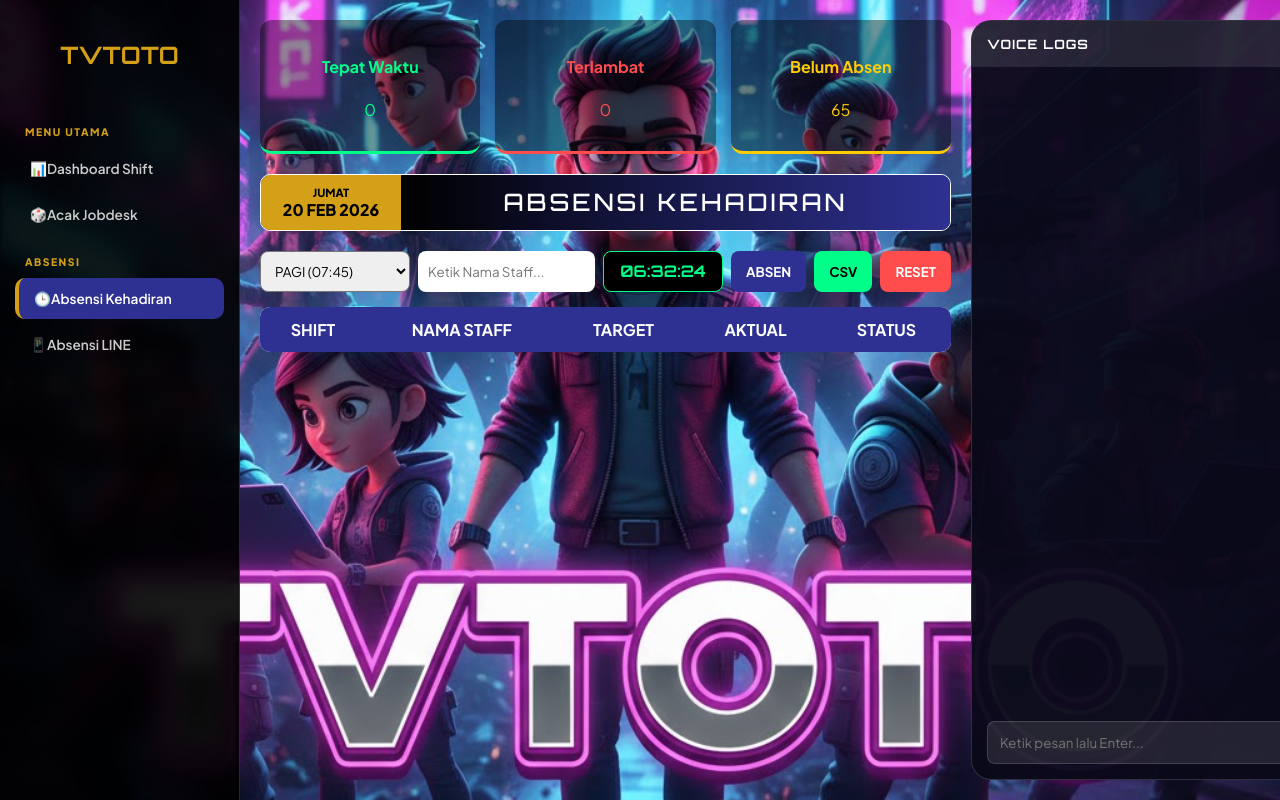
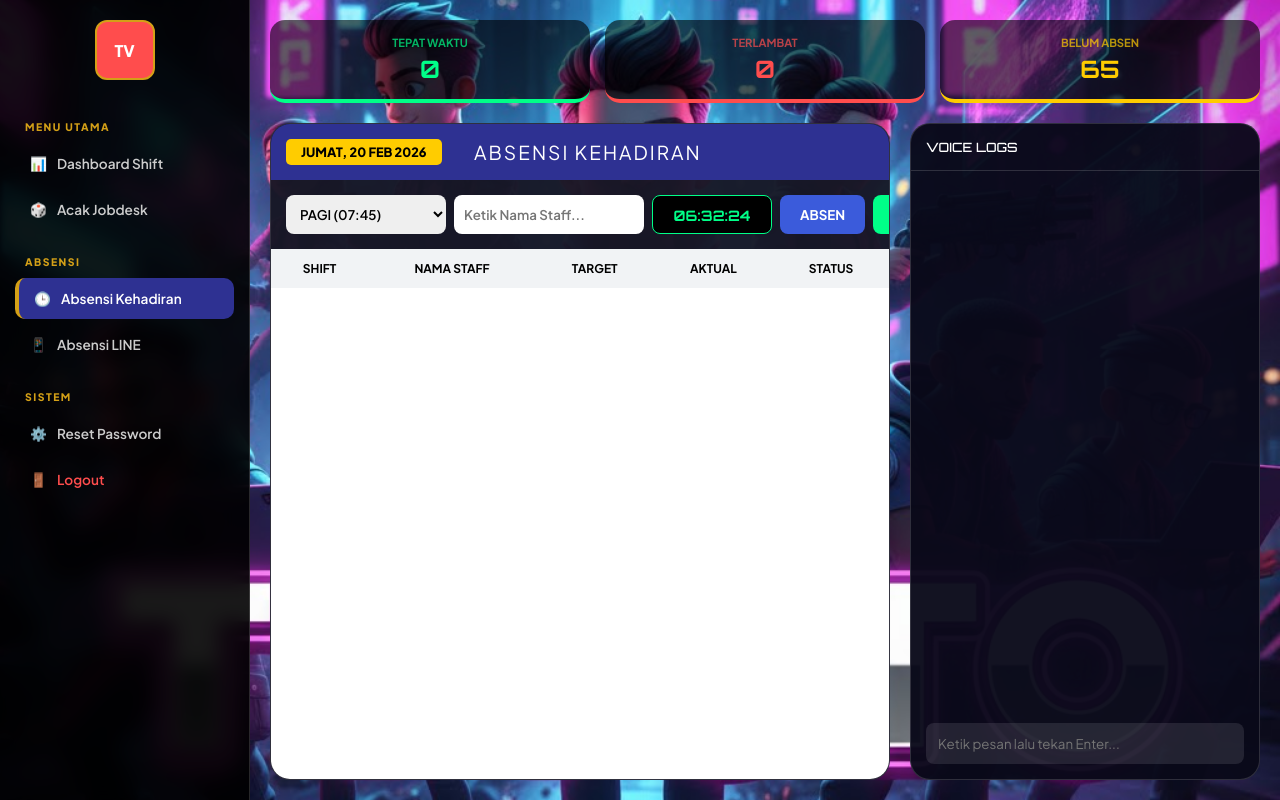
Before and after one commit to franciscomaniks-cell/AbsensiTVTOTO, a plain HTML site: page index.html in a window 1280 px wide. Drawn offline with Linux system fonts and the light colour scheme.

Commit message:
Update index.html

```diff
--- a/index.html
+++ b/index.html
@@ -9,7 +9,7 @@
         :root {
             --primary: #2e3192; --accent: #d4a017; --success: #00ff88; --danger: #ff4d4d; --warning: #ffcc00;
             --glass: rgba(10, 10, 25, 0.96); --border-glass: rgba(255, 255, 255, 0.15);
-            --sidebar-width: 240px;
+            --sidebar-width: 250px;
         }
         * { box-sizing: border-box; font-family: 'Plus Jakarta Sans', sans-serif; transition: all 0.2s ease; }
         body { margin: 0; padding: 0; background: #000 url('background.jpg') no-repeat center center fixed; background-size: cover; height: 100vh; overflow: hidden; color: #fff; display: flex; }
@@ -17,167 +17,232 @@
         /* --- SIDEBAR --- */
         #sidebar {
             width: var(--sidebar-width); background: rgba(0, 0, 0, 0.9); backdrop-filter: blur(10px);
-            border-right: 1px solid var(--border-glass); padding: 20px 15px; display: flex; flex-direction: column;
+            border-right: 1px solid var(--border-glass); padding: 20px 15px; display: flex; flex-direction: column; z-index: 100;
         }
-        .menu-label { font-size: 0.65rem; font-weight: 800; color: var(--accent); letter-spacing: 1.5px; margin: 15px 0 10px 10px; text-transform: uppercase; }
-        .menu-item { display: flex; align-items: center; padding: 12px 15px; margin-bottom: 5px; border-radius: 10px; cursor: pointer; color: #ccc; font-size: 0.85rem; font-weight: 600; }
+        .sidebar-logo { width: 60px; height: 60px; background: var(--danger); border-radius: 12px; margin: 0 auto 20px; display: flex; align-items: center; justify-content: center; font-weight: 900; color: white; border: 2px solid var(--accent); }
+        .menu-label { font-size: 0.65rem; font-weight: 800; color: var(--accent); letter-spacing: 1.5px; margin: 20px 0 10px 10px; text-transform: uppercase; }
+        .menu-item { display: flex; align-items: center; padding: 12px 15px; margin-bottom: 5px; border-radius: 10px; cursor: pointer; color: #ccc; font-size: 0.85rem; font-weight: 600; text-decoration: none; }
+        .menu-item:hover { background: rgba(255,255,255,0.1); color: #fff; }
         .menu-item.active { background: var(--primary); color: #fff; border-left: 4px solid var(--accent); }
+        .menu-item span { margin-right: 10px; }
 
         /* --- MAIN CONTENT --- */
-        #mainApp { flex: 1; padding: 20px; overflow-y: auto; display: none; }
-        .main-grid { display: grid; grid-template-columns: 1fr 350px; gap: 20px; height: 100%; }
+        #mainContainer { flex: 1; display: flex; flex-direction: column; height: 100vh; overflow: hidden; }
+        .top-stats { display: grid; grid-template-columns: repeat(3, 1fr); gap: 15px; padding: 20px; }
+        .stat-card { background: rgba(0,0,0,0.6); padding: 15px; border-radius: 15px; border-bottom: 4px solid #fff; text-align: center; }
+        .stat-card h4 { margin: 0; font-size: 0.7rem; opacity: 0.7; text-transform: uppercase; }
+        .stat-card p { margin: 5px 0 0; font-family: 'Orbitron'; font-size: 1.5rem; font-weight: 700; }
 
-        /* Judul diperbaharui ke Absensi Kehadiran */
-        .header-bar { display: flex; border: 1px solid #fff; border-radius: 10px; overflow: hidden; margin-bottom: 20px; }
-        .date-box { background: var(--accent); color: #000; padding: 10px 20px; text-align: center; min-width: 140px; font-weight: 800; }
-        .title-box { background: linear-gradient(90deg, #000, var(--primary)); flex: 1; display: flex; align-items: center; justify-content: center; font-family: 'Orbitron'; font-size: 1.5rem; letter-spacing: 3px; }
+        .app-grid { display: grid; grid-template-columns: 1fr 350px; gap: 20px; padding: 0 20px 20px; flex: 1; overflow: hidden; }
 
-        .stat-grid { display: grid; grid-template-columns: repeat(3, 1fr); gap: 15px; margin-bottom: 20px; }
-        .stat-card { padding: 15px; border-radius: 12px; text-align: center; background: rgba(0,0,0,0.4); border-bottom: 3px solid #fff; }
+        /* --- PANEL KIRI (ABSENSI) --- */
+        .absen-panel { background: var(--glass); border-radius: 20px; border: 1px solid var(--border-glass); display: flex; flex-direction: column; overflow: hidden; }
+        .header-blue { background: var(--primary); padding: 15px; display: flex; justify-content: space-between; align-items: center; font-family: 'Orbitron'; }
+        .header-blue .title { font-size: 1.2rem; letter-spacing: 2px; }
 
-        .tool-bar { display: grid; grid-template-columns: 150px 1fr 120px auto auto auto; gap: 8px; margin-bottom: 15px; }
-        .table-wrap { background: #fff; border-radius: 10px; color: #000; overflow-y: auto; max-height: calc(100vh - 350px); }
+        .date-badge { background: var(--warning); color: #000; padding: 5px 15px; border-radius: 5px; font-weight: 800; font-size: 0.8rem; }
+
+        .control-row { display: grid; grid-template-columns: 160px 1fr 120px auto auto auto; gap: 8px; padding: 15px; background: rgba(255,255,255,0.05); }
+        .control-row input, .control-row select { padding: 10px; border-radius: 8px; border: none; outline: none; font-weight: 600; }
+        .btn { padding: 0 20px; border-radius: 8px; border: none; cursor: pointer; font-weight: bold; color: white; }
+        .btn-absen { background: #3b5bdb; }
+        .btn-csv { background: var(--success); color: #000; }
+        .btn-reset { background: var(--danger); }
+
+        .table-area { flex: 1; overflow-y: auto; background: white; color: #000; }
         table { width: 100%; border-collapse: collapse; }
-        th { background: var(--primary); color: #fff; padding: 12px; position: sticky; top: 0; }
-        td { padding: 10px; text-align: center; border-bottom: 1px solid #eee; font-weight: bold; }
+        th { background: #f1f3f5; padding: 12px; font-size: 0.75rem; text-transform: uppercase; position: sticky; top: 0; }
+        td { padding: 12px; border-bottom: 1px solid #eee; text-align: center; font-weight: 700; }
 
-        /* --- VOICE LOGS --- */
-        .sidebar-chat { background: var(--glass); border-radius: 20px; border: 1px solid var(--border-glass); display: flex; flex-direction: column; overflow: hidden; }
-        #chatWrap { flex: 1; overflow-y: auto; padding: 15px; display: flex; flex-direction: column; gap: 10px; }
-        .chat-msg { background: rgba(255,255,255,0.1); padding: 10px; border-radius: 8px; font-size: 0.85rem; border-left: 3px solid var(--accent); }
-        .chat-msg b { color: var(--accent); display: block; margin-bottom: 4px; }
+        /* --- PANEL KANAN (VOICE LOGS) --- */
+        .log-panel { background: var(--glass); border-radius: 20px; border: 1px solid var(--border-glass); display: flex; flex-direction: column; }
+        .log-header { padding: 15px; border-bottom: 1px solid var(--border-glass); font-family: 'Orbitron'; font-size: 0.8rem; }
+        #chatBox { flex: 1; overflow-y: auto; padding: 15px; display: flex; flex-direction: column; gap: 10px; }
+        .chat-item { background: rgba(255,255,255,0.05); padding: 10px; border-radius: 8px; border-left: 3px solid var(--accent); }
+        .chat-item b { color: var(--accent); font-size: 0.75rem; display: block; }
+        .chat-input { padding: 15px; }
+        .chat-input input { width: 100%; padding: 12px; border-radius: 8px; border: none; background: rgba(255,255,255,0.1); color: white; outline: none; }
     </style>
 </head>
 <body>
 
 <div id="sidebar">
-    <div style="text-align:center; margin-bottom:20px;"><h2 style="font-family:'Orbitron'; color:var(--accent);">TVTOTO</h2></div>
+    <div class="sidebar-logo">TV</div>
     <div class="menu-label">Menu Utama</div>
     <div class="menu-item"><span>📊</span> Dashboard Shift</div>
     <div class="menu-item"><span>🎲</span> Acak Jobdesk</div>
     <div class="menu-label">Absensi</div>
     <div class="menu-item active"><span>🕒</span> Absensi Kehadiran</div>
     <div class="menu-item"><span>📱</span> Absensi LINE</div>
+    <div class="menu-label">Sistem</div>
+    <div class="menu-item"><span>⚙️</span> Reset Password</div>
+    <div class="menu-item" onclick="location.reload()" style="color:var(--danger)"><span>🚪</span> Logout</div>
 </div>
 
-<div id="mainApp" style="display:block;">
-    <div class="main-grid">
-        <div class="content-left">
-            <div class="stat-grid">
-                <div class="stat-card" style="color:var(--success); border-color:var(--success)"><h4>Tepat Waktu</h4><p id="sOn">0</p></div>
-                <div class="stat-card" style="color:var(--danger); border-color:var(--danger)"><h4>Terlambat</h4><p id="sLate">0</p></div>
-                <div class="stat-card" style="color:var(--warning); border-color:var(--warning)"><h4>Belum Absen</h4><p id="sAbs">65</p></div>
+<div id="mainContainer">
+    <div class="top-stats">
+        <div class="stat-card" style="border-color:var(--success); color:var(--success)">
+            <h4>Tepat Waktu</h4><p id="countTepat">0</p>
+        </div>
+        <div class="stat-card" style="border-color:var(--danger); color:var(--danger)">
+            <h4>Terlambat</h4><p id="countTelat">0</p>
+        </div>
+        <div class="stat-card" style="border-color:var(--warning); color:var(--warning)">
+            <h4>Belum Absen</h4><p id="countBelum">65</p>
+        </div>
+    </div>
+
+    <div class="app-grid">
+        <div class="absen-panel">
+            <div class="header-blue">
+                <div class="date-badge" id="displayDate">JUMAT, 20 FEB 2026</div>
+                <div class="title">ABSENSI KEHADIRAN</div>
+                <div style="width:140px"></div>
             </div>
 
-            <div class="header-bar">
-                <div class="date-box"><div id="pDay" style="font-size:0.7rem;">HARI</div><div id="pDate">TANGGAL</div></div>
-                <div class="title-box">ABSENSI KEHADIRAN</div>
-            </div>
-
-            <div class="tool-bar">
-                <select id="sShift" style="padding:10px; border-radius:8px; cursor:pointer;">
+            <div class="control-row">
+                <select id="selShift">
                     <option value="PAGI">PAGI (07:45)</option>
                     <option value="SHIFT G">SHIFT G (09:45)</option>
                     <option value="SORE">SORE (15:45)</option>
                     <option value="MALAM">MALAM (21:45)</option>
                 </select>
-                <input type="text" id="iName" placeholder="Ketik Nama Staff..." style="padding:10px; border-radius:8px; border:none;">
-                <div id="clock" style="background:#000; color:var(--success); border-radius:8px; display:flex; align-items:center; justify-content:center; font-family:'Orbitron'; font-weight:bold; border:1px solid var(--success);">00:00:00</div>
-                <button onclick="tambahAbsen()" style="background:var(--primary); color:white; border:none; padding:0 15px; border-radius:8px; cursor:pointer; font-weight:bold;">ABSEN</button>
-                <button onclick="exportCSV()" style="background:var(--success); color:black; border:none; padding:0 15px; border-radius:8px; cursor:pointer; font-weight:bold;">CSV</button>
-                <button onclick="resetData()" style="background:var(--danger); color:white; border:none; padding:0 15px; border-radius:8px; cursor:pointer; font-weight:bold;">RESET</button>
+                <input type="text" id="inpName" placeholder="Ketik Nama Staff...">
+                <div id="liveClock" style="background:#000; color:var(--success); display:flex; align-items:center; justify-content:center; border-radius:8px; font-family:'Orbitron'; font-weight:bold; font-size:0.9rem; border:1px solid var(--success);">13:00:00</div>
+                <button class="btn btn-absen" onclick="prosesAbsen()">ABSEN</button>
+                <button class="btn btn-csv" onclick="downloadCSV()">CSV</button>
+                <button class="btn btn-reset" onclick="resetHarian()">RESET</button>
             </div>
 
-            <div class="table-wrap">
-                <table id="tblMain">
-                    <thead><tr><th>SHIFT</th><th>NAMA STAFF</th><th>TARGET</th><th>AKTUAL</th><th>STATUS</th></tr></thead>
+            <div class="table-area">
+                <table id="tableAbsen">
+                    <thead>
+                        <tr>
+                            <th>Shift</th>
+                            <th>Nama Staff</th>
+                            <th>Target</th>
+                            <th>Aktual</th>
+                            <th>Status</th>
+                        </tr>
+                    </thead>
                     <tbody></tbody>
                 </table>
             </div>
         </div>
 
-        <div class="sidebar-chat">
-            <div style="padding:15px; background:rgba(255,255,255,0.1); font-weight:bold; font-family:'Orbitron'; font-size:0.8rem; letter-spacing:1px;">VOICE LOGS</div>
-            <div id="chatWrap"></div>
-            <input type="text" id="chatIn" onkeypress="handleChat(event)" placeholder="Ketik pesan lalu Enter..." style="margin:15px; padding:12px; border-radius:8px; border:none; background:rgba(255,255,255,0.1); color:white; outline:none; border:1px solid var(--border-glass);">
+        <div class="log-panel">
+            <div class="log-header">VOICE LOGS</div>
+            <div id="chatBox"></div>
+            <div class="chat-input">
+                <input type="text" id="inpChat" placeholder="Ketik pesan lalu tekan Enter..." onkeypress="kirimChat(event)">
+            </div>
         </div>
     </div>
 </div>
 
 <script>
-    const TARGETS = { "PAGI": "07:45:00", "SHIFT G": "09:45:00", "SORE": "15:45:00", "MALAM": "21:45:00" };
+    const TARGET_JAM = { "PAGI": "07:45:00", "SHIFT G": "09:45:00", "SORE": "15:45:00", "MALAM": "21:45:00" };
 
-    // 2. Fungsi Kirim Chat
-    function handleChat(e) {
-        if(e.key === 'Enter') {
-            const val = e.target.value;
-            if(!val) return;
-            const wrap = document.getElementById('chatWrap');
-            const msg = document.createElement('div');
-            msg.className = 'chat-msg';
-            msg.innerHTML = `<b>ADMIN</b> ${val}`;
-            wrap.appendChild(msg);
-            wrap.scrollTop = wrap.scrollHeight;
+    function updateTime() {
+        const n = new Date();
+        const timeStr = n.toTimeString().split(' ')[0];
+        document.getElementById('liveClock').innerText = timeStr;
+
+        const options = { weekday: 'long', year: 'numeric', month: 'short', day: 'numeric' };
+        document.getElementById('displayDate').innerText = n.toLocaleDateString('id-ID', options).toUpperCase();
+    }
+
+    function prosesAbsen() {
+        const name = document.getElementById('inpName').value.trim().toUpperCase();
+        const shift = document.getElementById('selShift').value;
+        const actualTime = document.getElementById('liveClock').innerText;
+
+        if (!name) { alert("Nama tidak boleh kosong!"); return; }
+
+        let data = JSON.parse(localStorage.getItem('tvtoto_db') || "[]");
+
+        // CEK DOUBLE
+        const sudahAbsen = data.find(x => x.name === name && x.shift === shift);
+        if (sudahAbsen) {
+            alert("EROR: Nama " + name + " sudah absen di " + shift);
+            return;
+        }
+
+        // SIMPAN
+        const entry = {
+            shift: shift,
+            name: name,
+            target: TARGET_JAM[shift],
+            actual: actualTime,
+            status: (actualTime > TARGET_JAM[shift]) ? "TELAT" : "TEPAT"
+        };
+
+        data.push(entry);
+        localStorage.setItem('tvtoto_db', JSON.stringify(data));
+        document.getElementById('inpName').value = "";
+        refreshTable();
+    }
+
+    function refreshTable() {
+        const data = JSON.parse(localStorage.getItem('tvtoto_db') || "[]");
+        const tbody = document.querySelector('#tableAbsen tbody');
+        tbody.innerHTML = "";
+
+        let telat = 0;
+        [...data].reverse().forEach(x => {
+            if(x.status === "TELAT") telat++;
+            tbody.innerHTML += `
+                <tr style="background:${x.status === 'TELAT' ? '#fff0f0' : '#f0fff4'}">
+                    <td>${x.shift}</td>
+                    <td>${x.name}</td>
+                    <td>${x.target}</td>
+                    <td>${x.actual}</td>
+                    <td style="color:${x.status === 'TELAT' ? 'red' : 'green'}">${x.status}</td>
+                </tr>`;
+        });
+
+        document.getElementById('countTelat').innerText = telat;
+        document.getElementById('countTepat').innerText = data.length - telat;
+        document.getElementById('countBelum').innerText = 65 - data.length;
+    }
+
+    function kirimChat(e) {
+        if (e.key === 'Enter') {
+            const val = e.target.value.trim();
+            if (!val) return;
+            const box = document.getElementById('chatBox');
+            const div = document.createElement('div');
+            div.className = 'chat-item';
+            div.innerHTML = `<b>ADMIN - ${new Date().toLocaleTimeString()}</b>${val}`;
+            box.appendChild(div);
+            box.scrollTop = box.scrollHeight;
             e.target.value = "";
         }
     }
 
-    function updateClock() {
-        const now = new Date();
-        document.getElementById('clock').innerText = now.toTimeString().split(' ')[0];
-        document.getElementById('pDate').innerText = now.toLocaleDateString('id-ID', {day:'2-digit', month:'short', year:'numeric'}).toUpperCase();
-        document.getElementById('pDay').innerText = now.toLocaleDateString('id-ID', {weekday:'long'}).toUpperCase();
-    }
-
-    function render() {
-        let db = JSON.parse(localStorage.getItem('absen_db') || "[]");
-        const tbody = document.querySelector('#tblMain tbody');
-        tbody.innerHTML = "";
-        let late = 0;
-
-        // Render dari data terbaru di atas
-        [...db].reverse().forEach(x => {
-            const isLate = x.actual > x.target;
-            if(isLate) late++;
-            tbody.innerHTML += `<tr style="background:${isLate?'#fff0f0':''}"><td>${x.shift}</td><td>${x.name}</td><td>${x.target}</td><td>${x.actual}</td><td style="color:${isLate? 'red':'green'}">${isLate?'TELAT':'TEPAT'}</td></tr>`;
-        });
-
-        document.getElementById('sOn').innerText = db.length - late;
-        document.getElementById('sLate').innerText = late;
-        document.getElementById('sAbs').innerText = 65 - db.length;
-    }
-
-    function tambahAbsen() {
-        const name = document.getElementById('iName').value.trim().toUpperCase();
-        const shift = document.getElementById('sShift').value;
-        const time = document.getElementById('clock').innerText;
-
-        if(!name) return alert("Masukkan Nama!");
-
-        let db = JSON.parse(localStorage.getItem('absen_db') || "[]");
-
-        // 4. Perbaikan Nama Double: Cek apakah nama sudah absen di shift yang sama
-        const sudahAda = db.find(x => x.name === name && x.shift === shift);
-        if(sudahAda) {
-            alert("Staff ini sudah melakukan absen untuk " + shift);
-            return;
-        }
-
-        db.push({ name, shift, target: TARGETS[shift], actual: time });
-        localStorage.setItem('absen_db', JSON.stringify(db));
-        document.getElementById('iName').value = "";
-        render();
-    }
-
-    function resetData() {
-        if(confirm("Hapus semua data absen hari ini?")) {
-            localStorage.removeItem('absen_db');
-            render();
+    function resetHarian() {
+        if (confirm("Hapus semua data absen?")) {
+            localStorage.removeItem('tvtoto_db');
+            refreshTable();
         }
     }
 
-    setInterval(updateClock, 1000);
-    window.onload = render;
+    function downloadCSV() {
+        const data = JSON.parse(localStorage.getItem('tvtoto_db') || "[]");
+        let csv = "Shift,Nama,Target,Aktual,Status\n";
+        data.forEach(x => {
+            csv += `${x.shift},${x.name},${x.target},${x.actual},${x.status}\n`;
+        });
+        const blob = new Blob([csv], { type: 'text/csv' });
+        const url = window.URL.createObjectURL(blob);
+        const a = document.createElement('a');
+        a.setAttribute('href', url);
+        a.setAttribute('download', 'Absen_TVTOTO.csv');
+        a.click();
+    }
+
+    setInterval(updateTime, 1000);
+    window.onload = refreshTable;
 </script>
 </body>
 </html>
```
